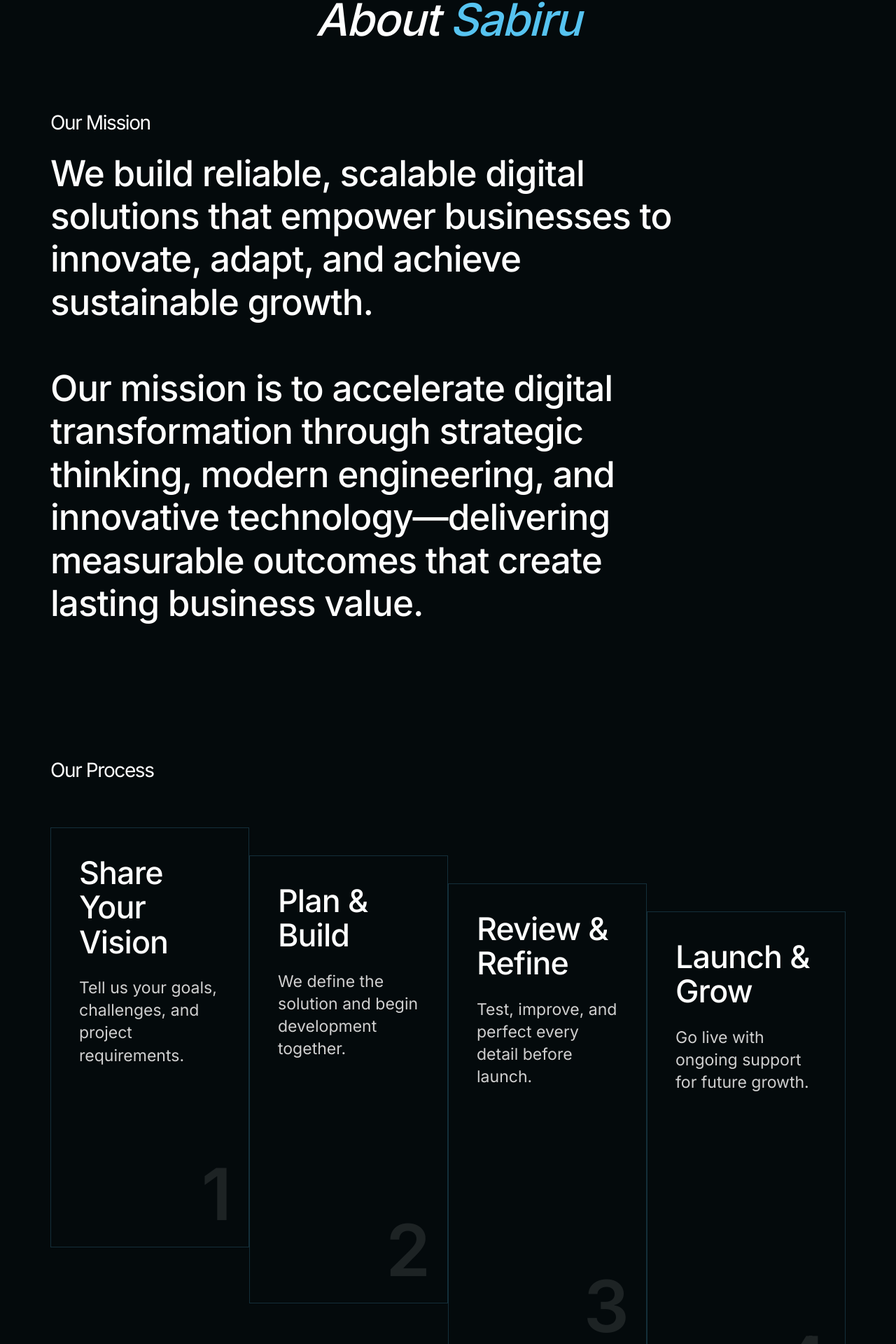
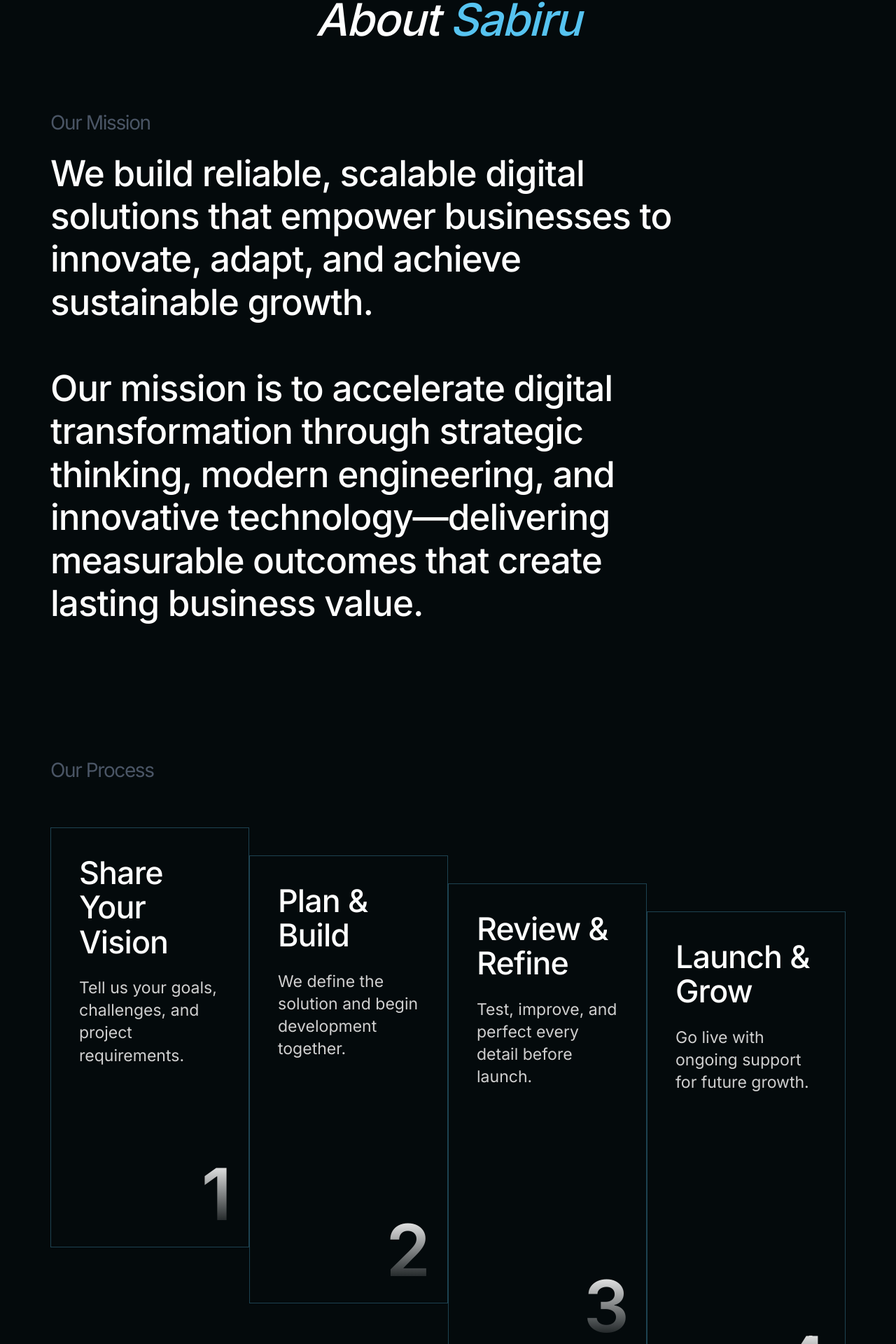
Before and after one commit to YongR4I/Company-Profile-Frontend, a Next.js app: page /about in a window 1280 px wide. Shown: the part 318-2238 px from the top of the page at 70% size. Built offline with nearby package versions, Linux system fonts and the light colour scheme.

Commit message:
style: update text color for better readability in OurMission and OurProcess components

```diff
--- a/src/components/sections/about/ourmission/index.tsx
+++ b/src/components/sections/about/ourmission/index.tsx
@@ -5,7 +5,7 @@
     <CommonLayout className="h-fit! flex-col items-start justify-center py-16 md:py-24">
       <div className="w-full text-left">
         <span
-          className="text-white tracking-tighter block mb-4 md:mb-6"
+          className="text-gray-600 tracking-tighter block mb-4 md:mb-6"
           style={{
             fontFamily: "var(--font-inter)",
             fontSize: "clamp(18px, 2.5vw, 28px)",
--- a/src/components/sections/about/ourprocess/index.tsx
+++ b/src/components/sections/about/ourprocess/index.tsx
@@ -40,7 +40,7 @@
     <CommonLayout className="h-fit! flex-col items-start justify-center py-16 md:py-24">
       <div className="w-full">
         <span
-          className="text-white tracking-tighter block mb-12 md:mb-16"
+          className="text-gray-600 tracking-tighter block mb-12 md:mb-16"
           style={{
             fontFamily: "var(--font-inter)",
             fontSize: "clamp(18px, 2.5vw, 28px)",
@@ -77,7 +77,7 @@
           {processSteps.map((step) => (
             <div
               key={step.number}
-              className={`group relative bg-water-900 border border-water-300/20 hover:border-water-300/40 p-8 md:p-10 flex flex-col w-full md:flex-1 ${step.marginTop} ${step.minHeight}`}
+              className={`group relative bg-water-900 border border-water-300/30 hover:border-water-300/60 p-8 md:p-10 flex flex-col w-full md:flex-1 ${step.marginTop} ${step.minHeight}`}
             >
               <div className="relative z-10 flex flex-col gap-4 md:gap-6">
                 <h3
@@ -105,7 +105,7 @@
               </div>
 
               <span
-                className="absolute bottom-4 md:bottom-6 right-4 md:right-6 text-white/10 font-semibold leading-none pointer-events-none select-none"
+                className="absolute bottom-4 md:bottom-6 right-4 md:right-6 text-transparent bg-clip-text bg-linear-to-b from-white to-transparent font-semibold leading-none pointer-events-none select-none"
                 style={{
                   fontFamily: "var(--font-inter)",
                   fontSize: "clamp(80px, 8vw, 140px)",
```
